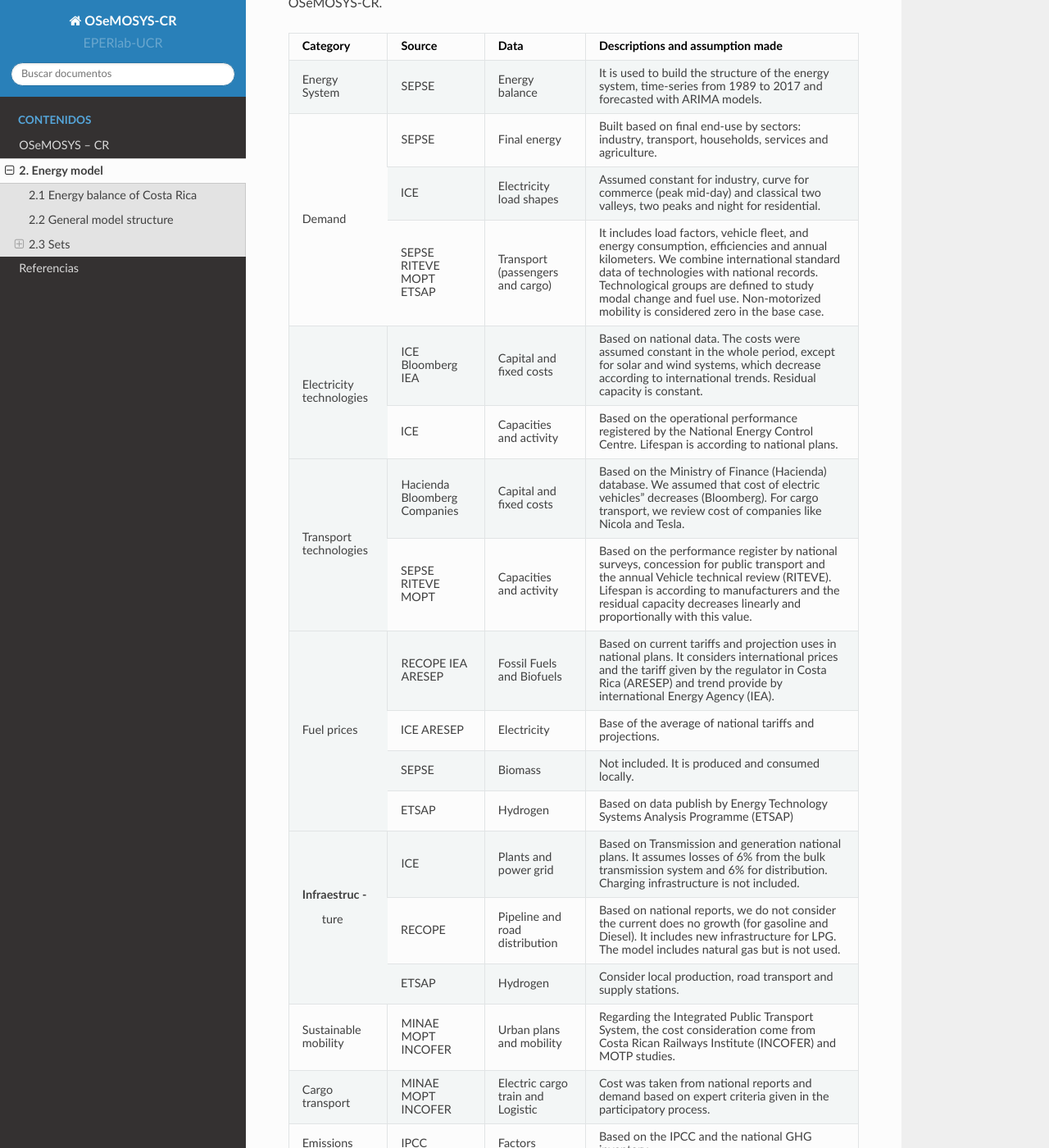
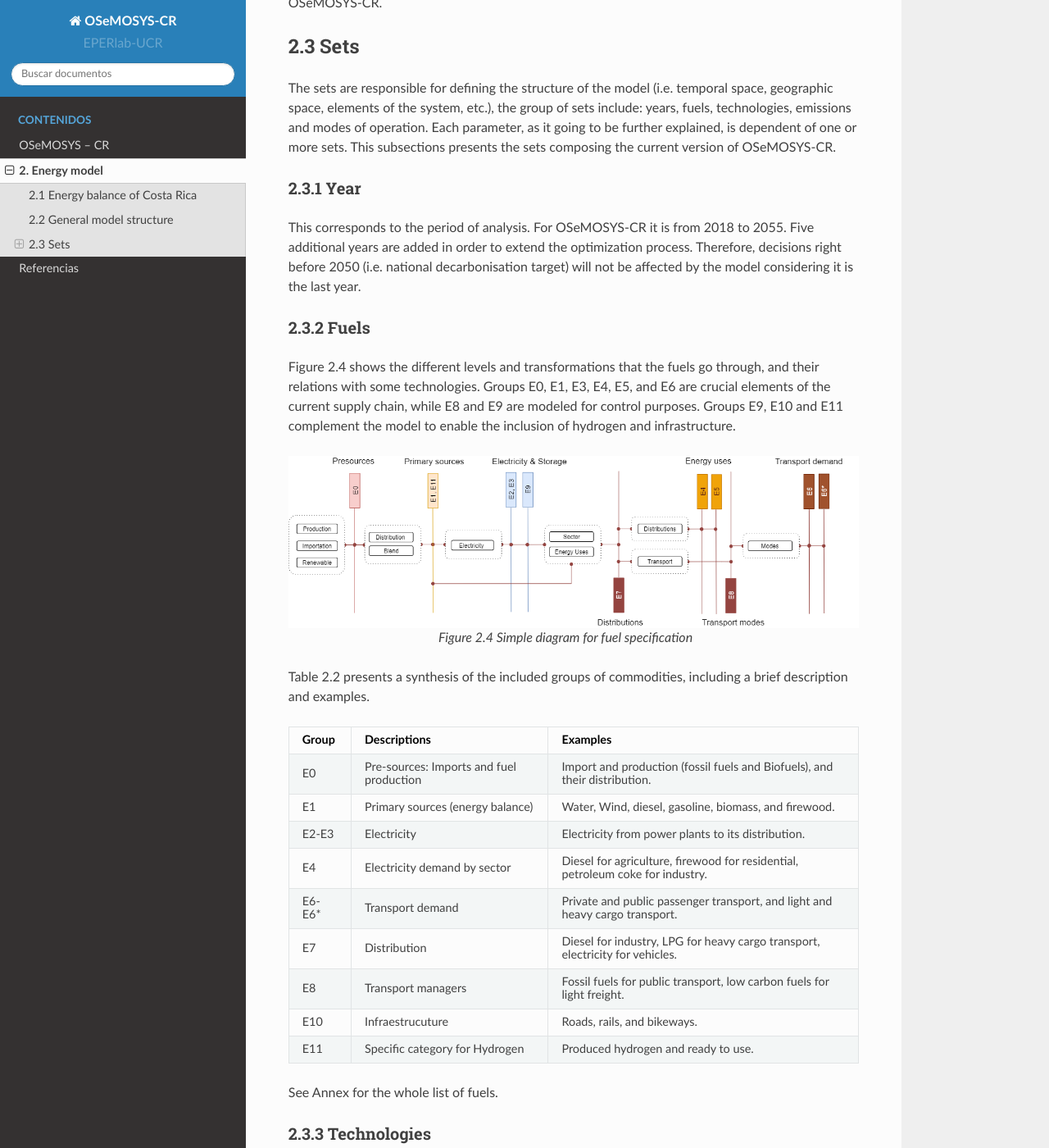
Before and after one commit to EPERLab/OSeMOSYS-CR, a Sphinx documentation site: the page built from docs/02EnergyModel.rst, in a window 1280 px wide and 1400 px high, scrolled down 2326 px. Shown: the whole window at 82% size. Built offline with Sphinx 7.4.7 and the Read the Docs theme 2.0.0, drawn with Linux system fonts in a browser that asks for light colours; some of the changed text lies outside the part shown.

Commit message:
Update 02EnergyModel.rst

```diff
--- a/docs/02EnergyModel.rst
+++ b/docs/02EnergyModel.rst
@@ -28,7 +28,7 @@
 .. figure:: img/SimpleRES.png
    :align:   center
 
-   *Figure 3: Simply Reference Energy System for the Costa Rica model*
+   *Figure 2.3: Simply Reference Energy System for the Costa Rica model*
 
 In OSeMOSYS-CR, the connection between the electricity and transport sectors is crucial for understanding the technological transition of fossil-powered vehicles to other lower or zero carbon emissions options. In the model, all fuels and technologies are incorporated to OSeMOSYS taking into account other sets, such as temporary divisions and emission factors, as well as the parameters. The latter are classified, among others, into costs, activity levels and infrastructure capabilities. The establishment of these parameters was done after a data processing and a review of the available national energy information. Table 2.1 summarizes the main souces of data for OSeMOSYS-CR.
 
@@ -81,8 +81,8 @@
 +             +------------+--------------------------+------------------------------------------------------------------------------+
 |             | ETSAP      | Hydrogen                 | Based on data publish by Energy Technology Systems Analysis Programme (ETSAP)|
 +-------------+------------+--------------------------+------------------------------------------------------------------------------+
-|Infraestruc -| ICE        | Plants and power grid    | Based on Transmission and generation national plans. It assumes losses of 6% |
-| ture        |            |                          | from the bulk transmission system and 6% for distribution. Charging          |
+|Infraestrucure| ICE        | Plants and power grid    | Based on Transmission and generation national plans. It assumes losses of 6% |
+|             |            |                          | from the bulk transmission system and 6% for distribution. Charging          |
 |             |            |                          | infrastructure is not included.                                              |
 +             +------------+--------------------------+------------------------------------------------------------------------------+
 |             | RECOPE     | Pipeline and road        | Based on national reports, we do not consider the current does no growth (for|
@@ -118,12 +118,12 @@
 2.3.2 Fuels
 ---------
 
-Figure 2.6 shows the different levels and transformations that the fuels go through, and their relations with some technologies. Groups E0, E1, E3, E4, E5, and E6 are crucial elements of the current supply chain, while E8 and E9 are modeled for control purposes.  Groups E9, E10  and E11 complement the model to enable the inclusion of hydrogen and infrastructure.
+Figure 2.4 shows the different levels and transformations that the fuels go through, and their relations with some technologies. Groups E0, E1, E3, E4, E5, and E6 are crucial elements of the current supply chain, while E8 and E9 are modeled for control purposes.  Groups E9, E10  and E11 complement the model to enable the inclusion of hydrogen and infrastructure.
 
 .. figure:: img/Fuels.png
    :align:   center
 
-   Figure 2.6 Simple diagram for fuel specification
+   Figure 2.4 Simple diagram for fuel specification
 
 Table 2.2 presents a synthesis of the included groups of commodities, including a brief description and examples.
 
@@ -143,7 +143,7 @@
 +-------+------------------------------------------+-------------------------------------------------------------------------------+
 | E4    | Electricity demand by sector             | Diesel for agriculture, firewood for residential, petroleum coke for industry.|
 +-------+------------------------------------------+-------------------------------------------------------------------------------+
-| E6    | Transport demand                         | Private and public passenger transport, and light and heavy cargo transport.  |
+| E6-E6*| Transport demand                         | Private and public passenger transport, and light and heavy cargo transport.  |
 +-------+------------------------------------------+-------------------------------------------------------------------------------+
 | E7    | Distribution                             | Diesel for industry, LPG for heavy cargo transport, electricity for vehicles. |
 +-------+------------------------------------------+-------------------------------------------------------------------------------+
@@ -159,12 +159,13 @@
 2.3.3 Technologies
 ---------
 
-Different types of technologies are included in the model in order to establish the current supply chain and substitution possibilities. Figure 2.7 shows the different levels and transformation of technologies.
+Different types of technologies are included in the model in order to establish the current supply chain and substitution possibilities. Figure 2.5 shows the different levels and transformation of technologies.
 
 .. figure:: img/Techs.png
    :align:   center
+   :width: 400
 
-   Figure 6 : Simple diagram for technologies specification
+   Figure 2.5 : Simple diagram for technologies specification
 
 The groups of technolgies contemplated in OSeMOSYS-cr are described below:
 
```
Also changed, not shown: other parts of docs/02EnergyModel.rst (+1 -1 lines).
